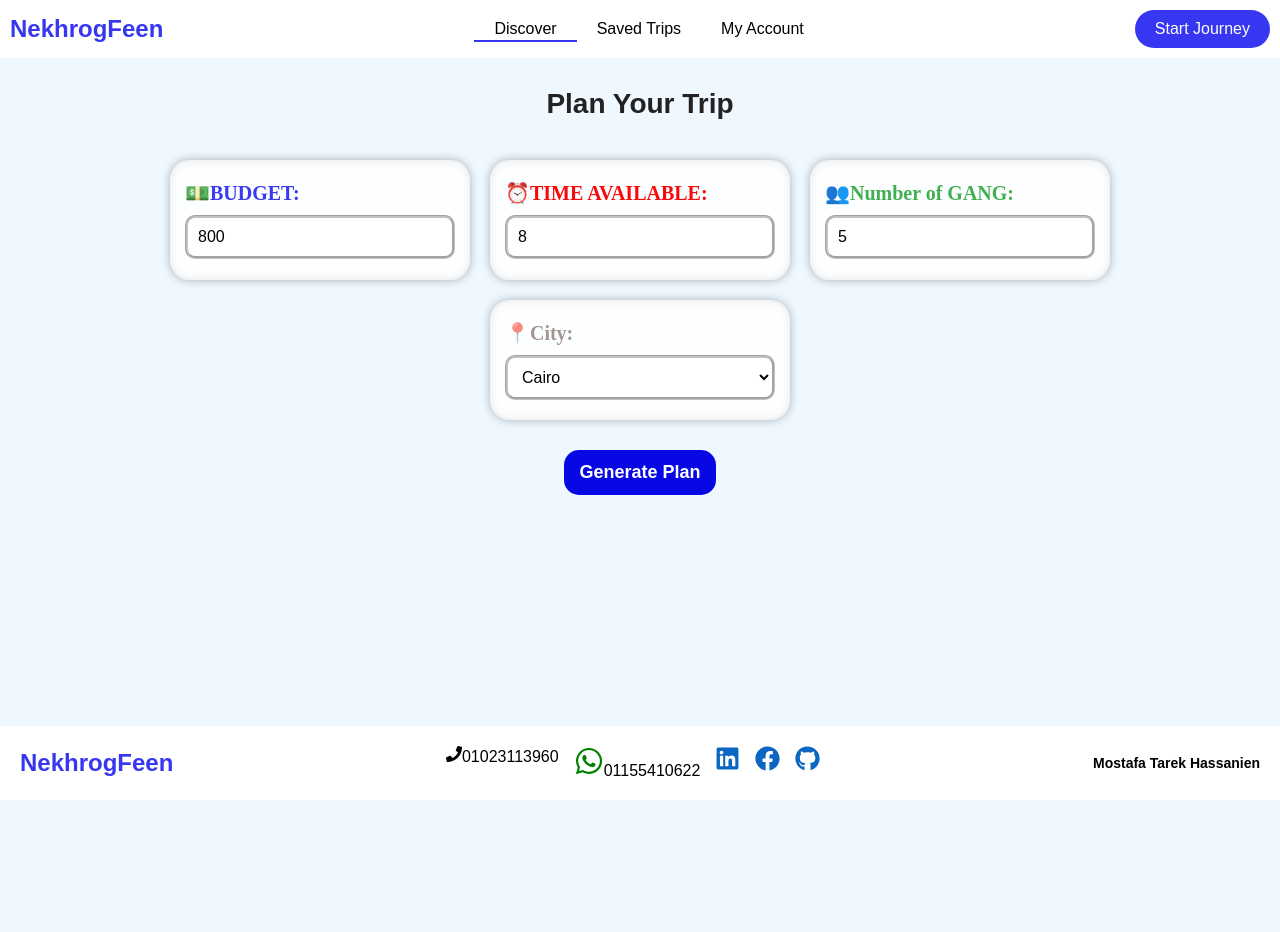
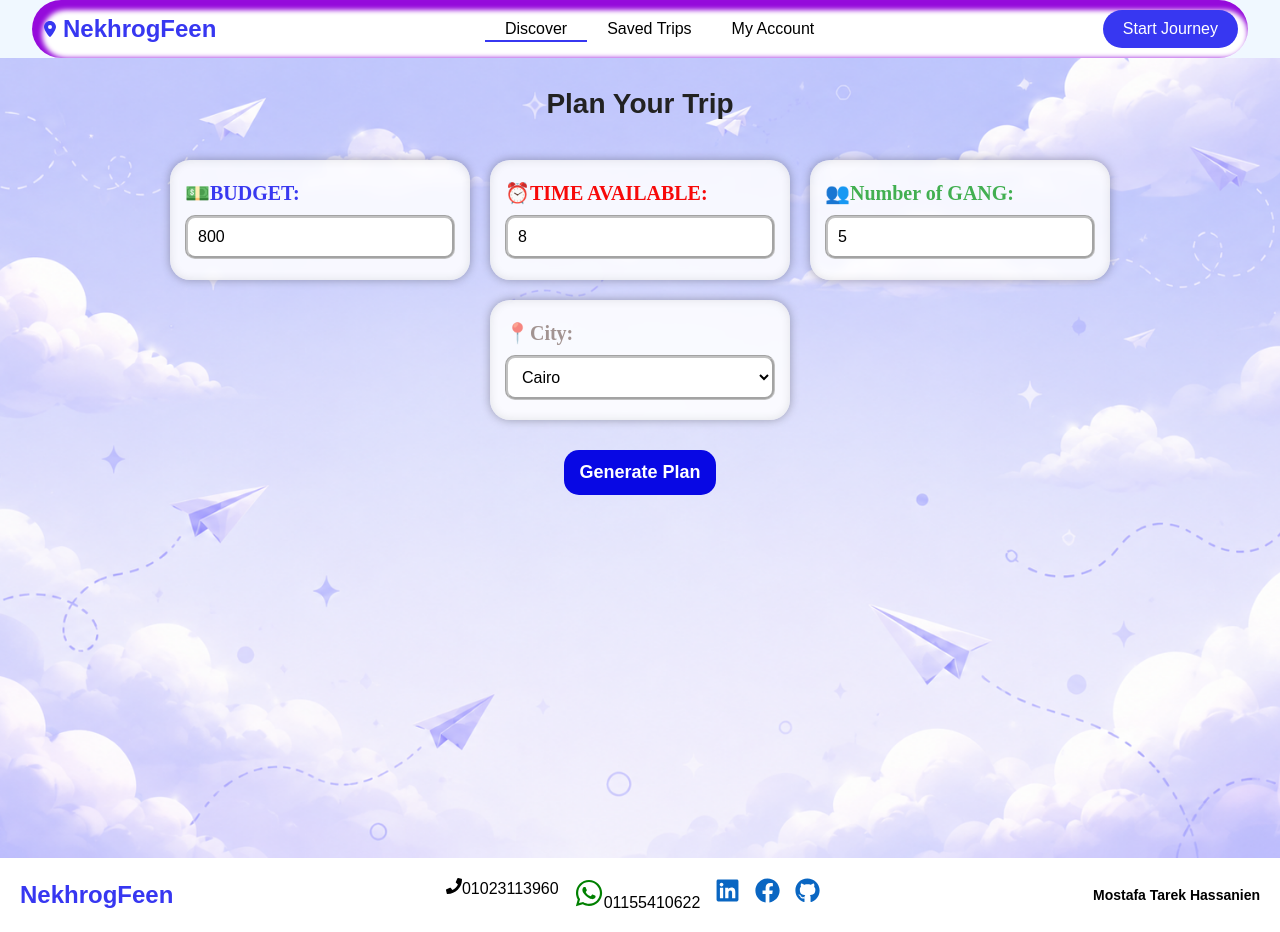
Before and after one commit to Mostafa205dev/NekhrogFeen, a React (Create React App) app: page / in a window 1280 px wide. Before the commit the page ends 800 px from the top, so only its background shows below. Built offline with nearby package versions, Linux system fonts and the light colour scheme.

Commit message:
background

```diff
--- a/src/components/Filters.css
+++ b/src/components/Filters.css
@@ -29,8 +29,6 @@
 
     .filternav{
         gap: 10px;
-        display: flex;
-        flex-direction: row;
         flex-wrap: wrap;
     }
 }
--- a/src/components/Footer.css
+++ b/src/components/Footer.css
@@ -1,5 +1,5 @@
 .footer{
-    margin-top: 50px;
+    /* margin-top: 50px; */
     width: 100%;
     display: flex;
     flex-direction: row;
--- a/src/components/Header.css
+++ b/src/components/Header.css
@@ -1,4 +1,6 @@
 .header-container{
+  align-items: center;
+  justify-content: center;
   max-height: fit-content;
   display: flex;
   flex-direction: row;
@@ -6,11 +8,21 @@
   justify-content: space-between;
   align-items: center;
   background-color: white;
-  width: 100%;
+  width: 95%;
+  border-radius: 30px;
+
+  margin: 0 auto;
+
+  box-shadow: 5px 5px 5px 5px inset rgb(149, 10, 219);
 }
 .title {
   font-weight: bold;
   color: rgb(55, 55, 241);
+  display: flex;
+  flex-direction: row;
+  align-items: center;
+  justify-content: center;
+  gap: 5px;
 }
 .middle-buttons{
     display: flex;
--- a/src/components/Header.jsx
+++ b/src/components/Header.jsx
@@ -1,4 +1,5 @@
 import { Link, useLocation } from "react-router-dom";
+import { FaLocationDot } from "react-icons/fa6";
 import "./Header.css";
 
 export default function Header() {
@@ -7,6 +8,7 @@ export default function Header() {
   return (
     <div className="header-container">
       <header className="title">
+        <FaLocationDot className="logo-icon" />
         <h2>NekhrogFeen</h2>
       </header>
 
--- a/src/pages/TripPlanner.css
+++ b/src/pages/TripPlanner.css
@@ -14,12 +14,14 @@ body{
     display: flex;
     flex-direction: column;
     align-items: center;
-    overflow: hidden;
+    /* overflow: hidden; */
+
+
 }
 
 .body{
     position: relative;
-    padding : 0 80px 0 80px;
+    padding : 0 80px 50px 80px;
     display: flex;
     flex-direction: column;
     align-items: center;
@@ -27,6 +29,8 @@ body{
     background-color: aliceblue;
     width: 100%;
     overflow: hidden;
+    min-height: 100vh;
+    /* height: 500px; */
 }
 
 .body button{
--- a/src/pages/TripPlanner.jsx
+++ b/src/pages/TripPlanner.jsx
@@ -3,7 +3,6 @@ import "./TripPlanner.css";
 import Labels from "../components/Labels";
 import Description from "../components/Description";
 import places from "../data/Places";
-
 import Filters from "../components/Filters";
 import Output from "../components/Output";
 import AddToTrip from "../components/AddToTrip";
@@ -54,7 +53,16 @@ export default function TripPlanner() {
 
   return (
     <div className="main">
-      <div className="body">
+      <div
+        className="body"
+        style={{
+          backgroundImage: `url(${process.env.PUBLIC_URL}/images/Background.png)`,
+          backgroundSize: "cover",
+          backgroundPosition: "center",
+          backgroundRepeat: "no-repeat",
+          backgroundAttachment: "fixed",
+        }}
+      >
         <Description />
 
         <Labels
@@ -68,14 +76,13 @@ export default function TripPlanner() {
           setCity={setCity}
         />
 
+        {plan.length > 0 && (
+          <Filters selected={selected} setSelected={setSelected} />
+        )}
         <button onClick={generatePlan}>Generate Plan</button>
 
         <div className="test">
           <div className="test2">
-            {plan.length > 0 && (
-              <Filters selected={selected} setSelected={setSelected} />
-            )}
-
             {plan.length > 0 && (
               <Output
                 grouped={grouped}
```
Also changed, not shown: public/images/Background.png (added).
